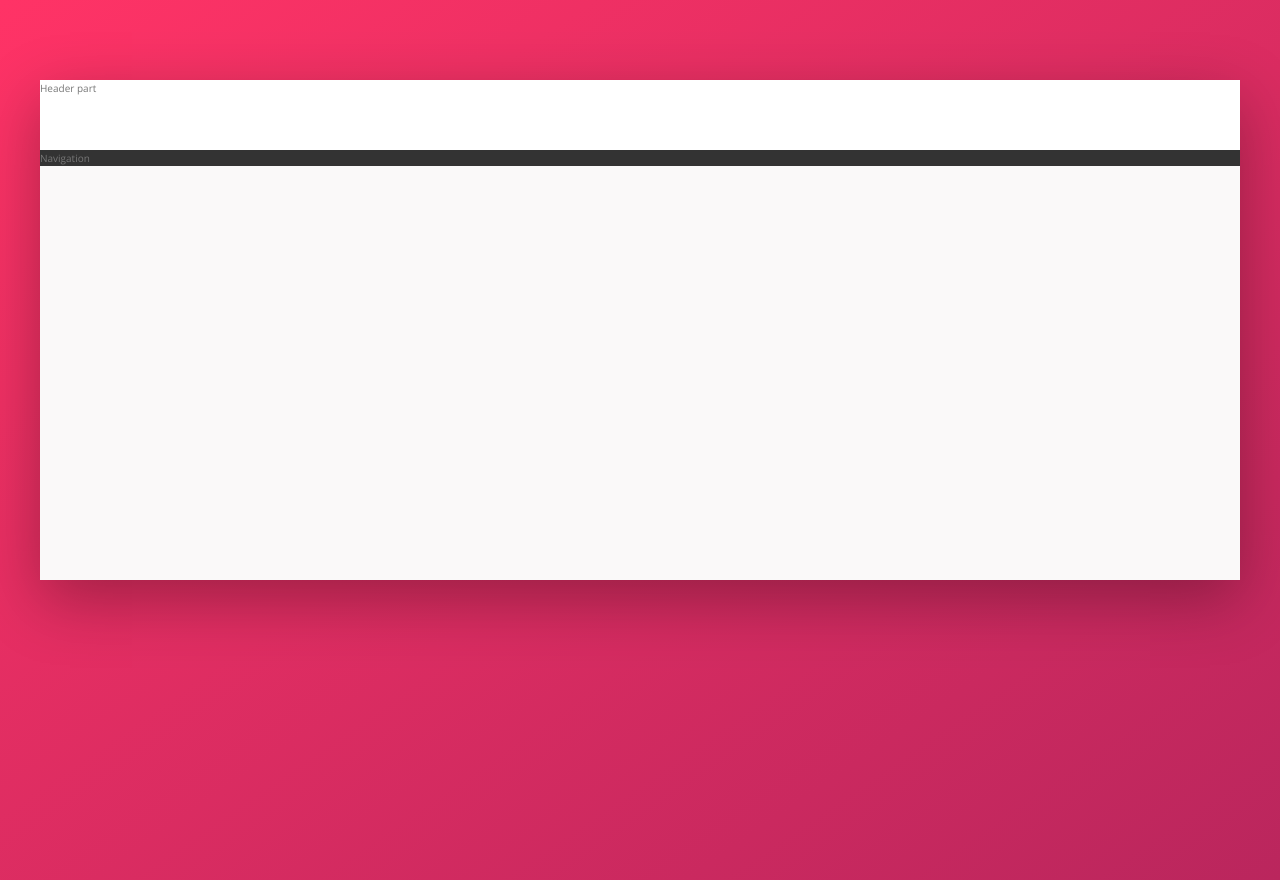
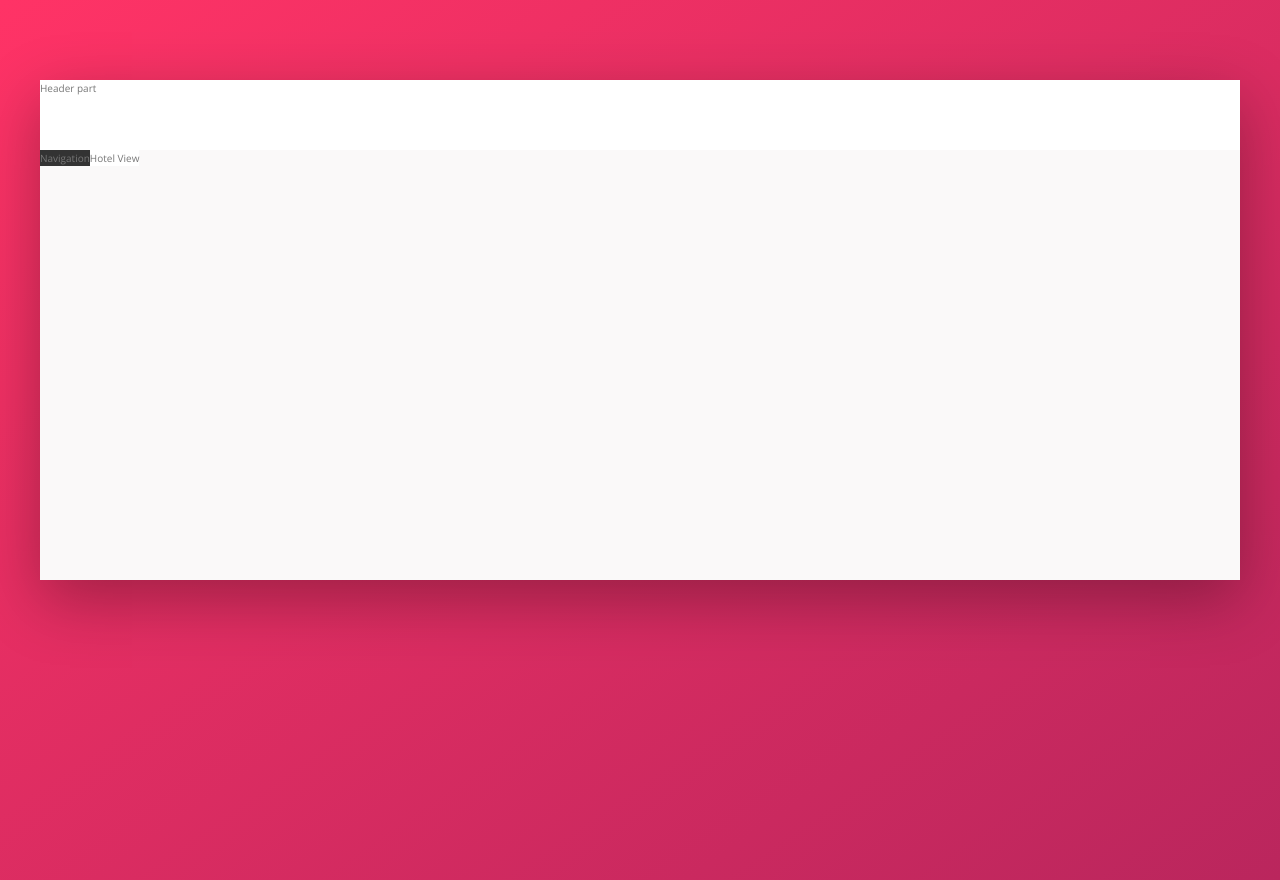
Before and after one commit to sandeep194920/HotelLandingPage, a website: page index.html in a window 1280 px wide. Drawn offline with nearby package versions, Linux system fonts and the light colour scheme.

Commit message:
layout - setting display to flex

```diff
--- a/index.html
+++ b/index.html
@@ -18,7 +18,7 @@
       <header class="header">Header part</header>
       <div class="content">
         <nav class="sidebar">Navigation</nav>
-        <main class="hotel-view"></main>
+        <main class="hotel-view">Hotel View</main>
       </div>
     </div>
   </body>
--- a/sass/_layout.scss
+++ b/sass/_layout.scss
@@ -14,6 +14,7 @@
   border-bottom: var(--color-grey-light-2);
 }
 .content {
+  display: flex;
 }
 
 .sidebar {
```
Also changed, not shown: css/style.css.
